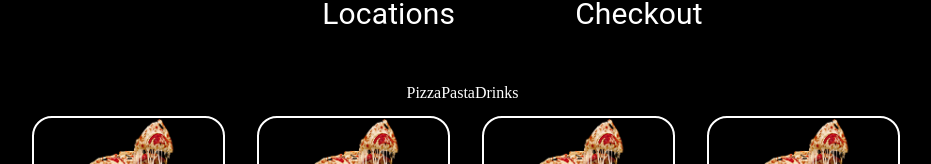
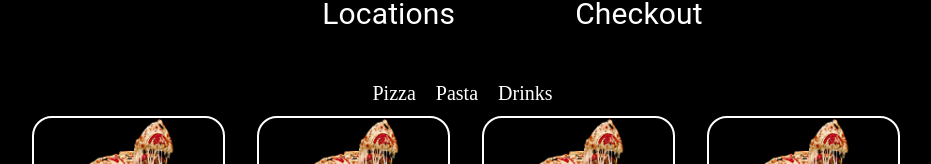
Before and after one commit to DennisBrenna/bellapizza, a React (Create React App) app: page /menu in a window 1280 px wide. Shown: the part 120-284 px from the top of the page, without its empty margins (190-1121 px from the left). Built offline with nearby package versions, Linux system fonts and the light colour scheme; the HTML template or start-up script is replaced by a standard one.

Commit message:
button style

```diff
--- a/src/App.css
+++ b/src/App.css
@@ -42,6 +42,8 @@ padding: 10px;
   position: relative;
   color: white;
   text-decoration: none;
+  font-size: 20px;
+  padding: 10px;
 }
 
 .linksInMenu:hover {
```
